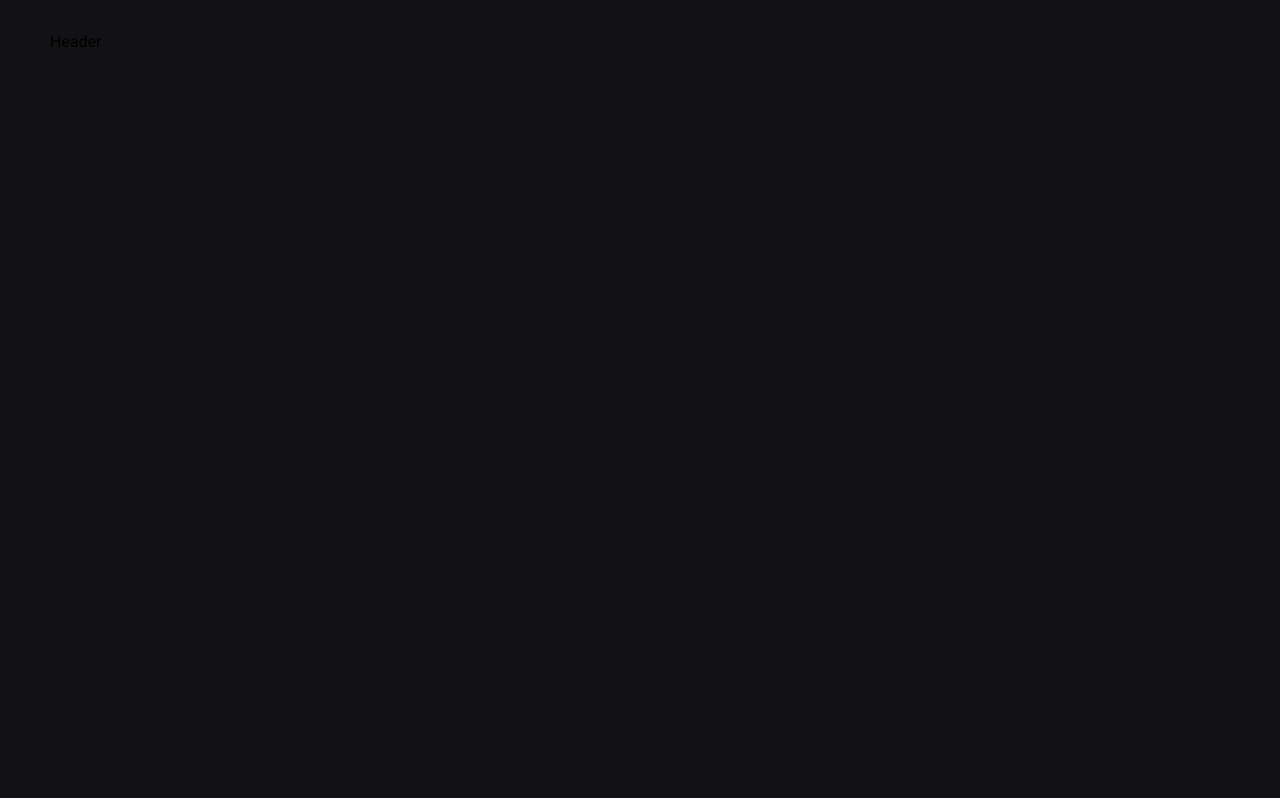
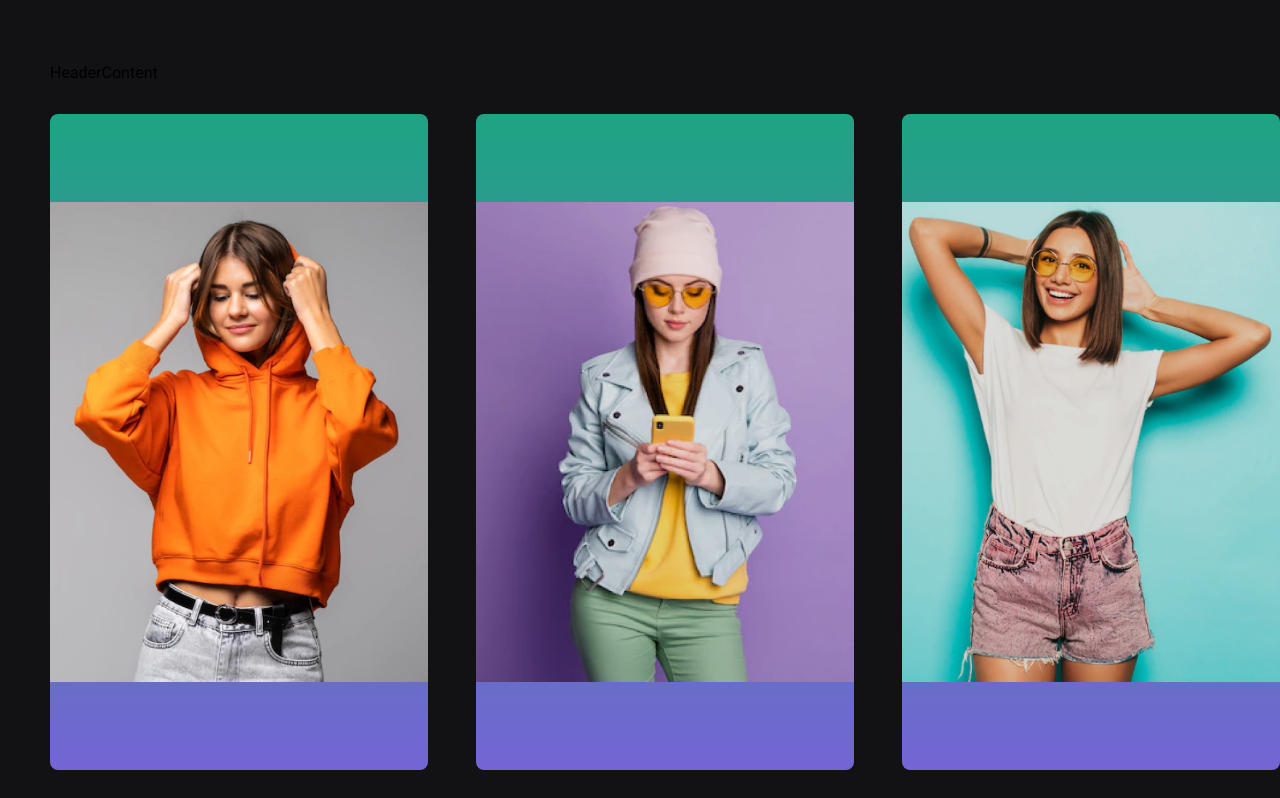
Before and after one commit to gutierry13/Shopify, a Next.js app: page / in a window 1280 px wide. Shown: the top 798 px of the page. Built offline with nearby package versions, Linux system fonts and the light colour scheme.

Commit message:
created home slider

```diff
--- a/package.json
+++ b/package.json
@@ -14,6 +14,7 @@
     "@types/react-dom": "18.2.5",
     "eslint": "8.42.0",
     "eslint-config-next": "13.4.5",
+    "keen-slider": "^6.8.5",
     "next": "13.4.5",
     "react": "18.2.0",
     "react-dom": "18.2.0",
--- a/src/app/layout.tsx
+++ b/src/app/layout.tsx
@@ -5,6 +5,7 @@ import {Roboto} from 'next/font/google'
 import {ThemeProvider} from 'styled-components'
 import { GlobalStyle } from './globalStyles'
 import Header from '@/components/header'
+import { Container } from '@/styles/container'
 const roboto = Roboto({ subsets: ['latin'],weight:['400','700'] })
 export const metadata = {
   title: 'Shopify',
@@ -21,8 +22,10 @@ export default function RootLayout({
       <body className={roboto.className}>
       <StyledComponentsRegistry>
       <ThemeProvider theme={defaultTheme}>
+        <Container>
         <Header/>
         {children}
+        </Container>
         <GlobalStyle/>
         </ThemeProvider>
       </StyledComponentsRegistry>
--- a/src/app/page.tsx
+++ b/src/app/page.tsx
@@ -1,27 +1,42 @@
 'use client'
 import { HomeContainer, Products } from "@/styles/home";
+import {useKeenSlider} from 'keen-slider/react'
+import 'keen-slider/keen-slider.min.css'
 import Image from "next/image";
 import shoe1 from '../assets/Rectangle 20.png'
 import shoe2 from '../assets/Rectangle 22-1.png'
 import shoe3 from '../assets/Rectangle 22.png'
 export default function Home() {
+  const [sliderRef] = useKeenSlider({
+    slides: {
+      perView: 3,
+      spacing: 48
+    }
+  })
   return (
-    <HomeContainer>
-      <Products>
+    <HomeContainer className="keen-slider" ref={sliderRef }>
+      <Products className='keen-slider__slide'>
         <Image src={shoe1} alt="" width={520} height={480} />
         <footer>
           <strong>Moletom amarelo</strong>
           <span>R$ 200,00</span>
         </footer>
       </Products>
-      <Products>
+      <Products className='keen-slider__slide'>
         <Image src={shoe3} alt="" width={520} height={480} />
         <footer>
           <strong>Camiseta branca</strong>
           <span>R$ 80,00</span>
         </footer>
       </Products>
-      <Products>
+      <Products className='keen-slider__slide'>
+        <Image src={shoe2} alt="" width={520} height={480} />
+        <footer>
+          <strong>Camiseta branca</strong>
+          <span>R$ 80,00</span>
+        </footer>
+      </Products>
+      <Products className='keen-slider__slide'>
         <Image src={shoe2} alt="" width={520} height={480} />
         <footer>
           <strong>Camiseta branca</strong>
--- a/src/components/header/index.tsx
+++ b/src/components/header/index.tsx
@@ -1,11 +1,8 @@
-import { HeaderContainer, HeaderContent } from "./styles";
-
+import { HeaderContent } from "./styles"
 export default function Header() {
   return (
-    <HeaderContainer>
       <HeaderContent>
-        Header
+        HeaderContent
       </HeaderContent>
-    </HeaderContainer>
   )
 }
--- a/src/components/header/styles.ts
+++ b/src/components/header/styles.ts
@@ -1,12 +1,6 @@
 import styled from "styled-components";
 
-export const HeaderContainer = styled.div`
-  display: flex;
-  flex-direction: column;
-  align-items: flex-start;
-  min-height: 100vh;
-  /* justify-content: center; */
-`
+
 export const HeaderContent = styled.header`
   max-width: 1180px;
   width: 100%;
--- /dev/null
+++ b/src/styles/container.ts
@@ -0,0 +1,9 @@
+import { styled } from "styled-components";
+
+export const Container = styled.div`
+  display: flex;
+  flex-direction: column;
+  align-items: flex-start;
+  min-height: 100vh;
+  justify-content: center;
+`
--- a/src/styles/home.ts
+++ b/src/styles/home.ts
@@ -2,7 +2,7 @@ import { styled } from "styled-components";
 
 export const HomeContainer = styled.main`
 display: flex;
-gap: 3rem;
+/* gap: 3rem; */
 width: 100%;
 margin-left: auto;
 max-width: calc(100vw - ((100vw - 1180px) /2));
@@ -12,7 +12,7 @@ min-height: 656px;
 export const Products = styled.a`
   background: linear-gradient(180deg, #1ea483 0%, #7465d4 100%);
   border-radius: 8px;
-  padding: 0.25rem;
+  /* padding: 0.25rem; */
   cursor: pointer;
   position: relative;
   display: flex;
```
Also changed, not shown: src/app/dashboard/page.tsx (deleted, +0 -8 lines), 1 other file (tests, documents, lock files or other folders).
